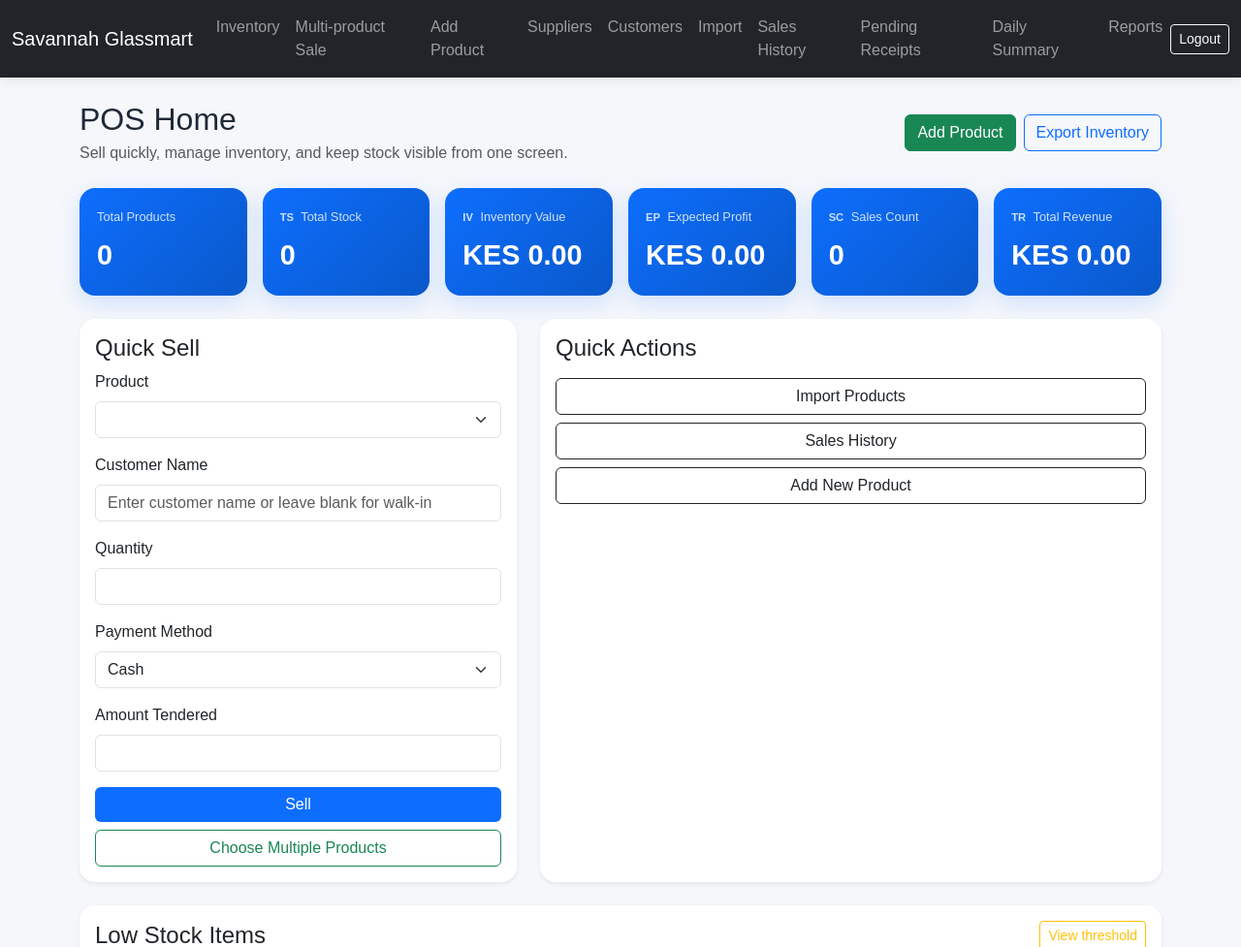
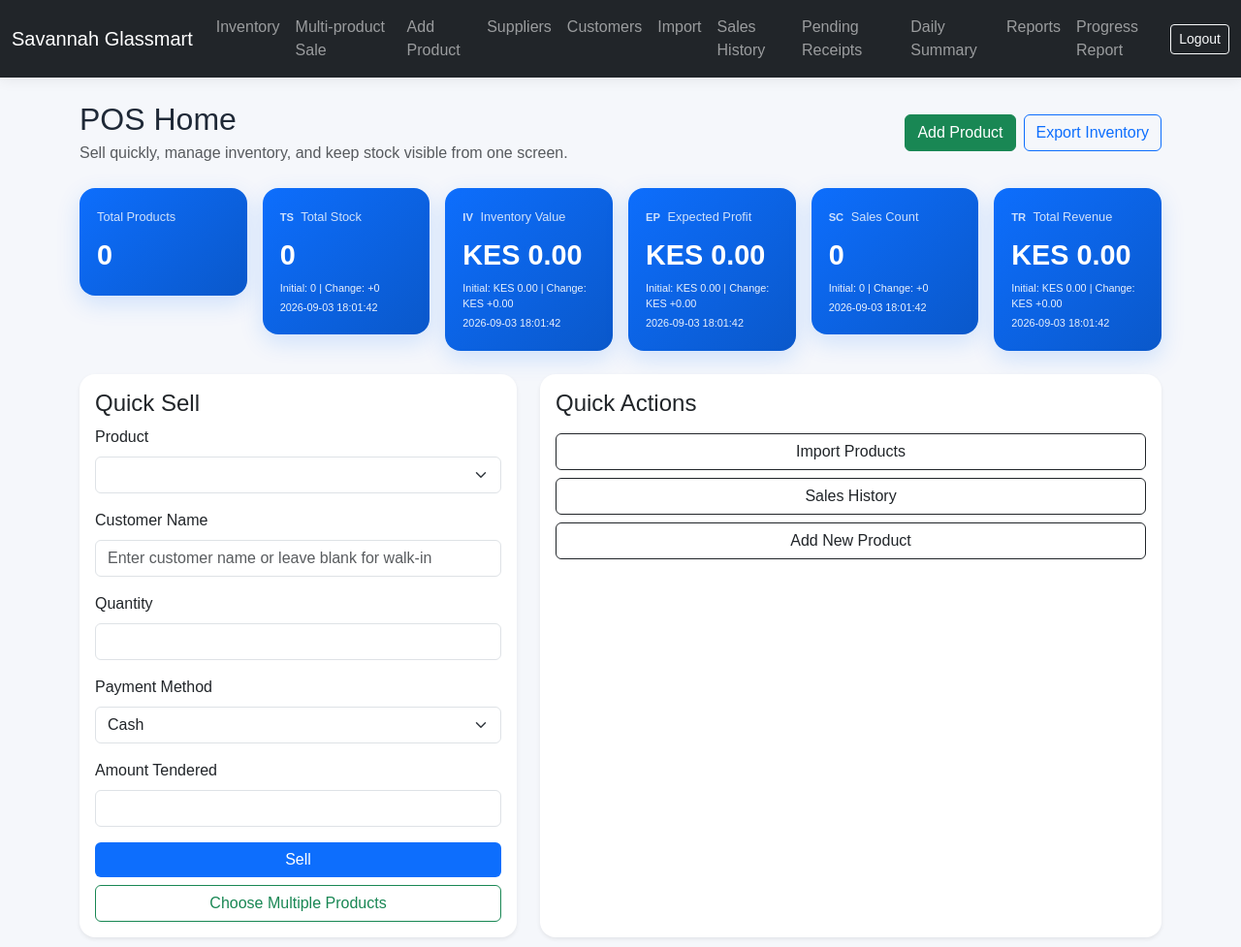
Before and after one commit to davidotieno13827-cell/SERVERNAHGLASSLTD, a Flask app: page / in a window 1280 px wide. Shown: the top 977 px of the page at 97% size. Run offline with Flask 3, Linux system fonts and the light colour scheme; a user stored in the database is signed in; data comes from the database, SQL or seed files in the repository; data that the repository does not hold is empty; some libraries are stand-ins or nearby versions.

Commit message:
Add KPI progress tracking

```diff
--- a/app.py
+++ b/app.py
@@ -306,6 +306,18 @@ class Sale(db.Model):
         return self.total_price - (self.cost_price * self.quantity)
 
 
+class MetricSnapshot(db.Model):
+    id = db.Column(db.Integer, primary_key=True)
+    captured_at = db.Column(db.DateTime, nullable=False, default=datetime.utcnow, index=True)
+    label = db.Column(db.String(30), nullable=False, default="Daily")
+    is_initial = db.Column(db.Boolean, nullable=False, default=False)
+    total_stock = db.Column(db.Integer, nullable=False, default=0)
+    inventory_value = db.Column(db.Float, nullable=False, default=0.0)
+    expected_profit = db.Column(db.Float, nullable=False, default=0.0)
+    sales_count = db.Column(db.Integer, nullable=False, default=0)
+    total_revenue = db.Column(db.Float, nullable=False, default=0.0)
+
+
 class LoginForm(FlaskForm):
     username = StringField("Username", validators=[DataRequired(), Length(min=3, max=50)])
     password = PasswordField("Password", validators=[DataRequired()])
@@ -413,7 +425,7 @@ def get_dashboard_stats():
         db.func.coalesce(db.func.sum(Sale.cost_price * Sale.quantity), 0)
     ).filter(Sale.status == "printed").scalar() or 0
     gross_profit = total_revenue - total_cost
-    return {
+    current = {
         "total_products": total_products,
         "total_stock": total_stock,
         "inventory_value": inventory_value,
@@ -423,6 +435,38 @@ def get_dashboard_stats():
         "total_cost": total_cost,
         "gross_profit": gross_profit,
     }
+    initial = MetricSnapshot.query.filter_by(is_initial=True).order_by(MetricSnapshot.captured_at.asc()).first()
+    previous = MetricSnapshot.query.order_by(MetricSnapshot.captured_at.desc()).first()
+    current["initial"] = initial
+    current["previous"] = previous
+    current["captured_at"] = previous.captured_at if previous else datetime.utcnow()
+    current["changes"] = {
+        "total_stock": total_stock - (initial.total_stock if initial else total_stock),
+        "inventory_value": inventory_value - (initial.inventory_value if initial else inventory_value),
+        "expected_profit": expected_profit - (initial.expected_profit if initial else expected_profit),
+        "sales_count": sales_count - (initial.sales_count if initial else sales_count),
+        "total_revenue": total_revenue - (initial.total_revenue if initial else total_revenue),
+    }
+    return current
+
+
+def capture_metric_snapshot(label="Daily", force=False):
+    stats = get_dashboard_stats()
+    latest = MetricSnapshot.query.order_by(MetricSnapshot.captured_at.desc()).first()
+    if not force and latest and latest.captured_at.date() == datetime.utcnow().date():
+        return latest
+    snapshot = MetricSnapshot(
+        label=label,
+        is_initial=not MetricSnapshot.query.filter_by(is_initial=True).first(),
+        total_stock=stats["total_stock"],
+        inventory_value=stats["inventory_value"],
+        expected_profit=stats["expected_profit"],
+        sales_count=stats["sales_count"],
+        total_revenue=stats["total_revenue"],
+    )
+    db.session.add(snapshot)
+    db.session.commit()
+    return snapshot
 
 
 def ensure_product_schema():
@@ -536,6 +580,7 @@ def setup_default_admin():
         ensure_user_schema()
         create_default_admin()
         backup_database()
+        capture_metric_snapshot()
 
 
 @app.route("/login", methods=["GET", "POST"])
@@ -842,6 +887,7 @@ def finalize_printed_sales(sales):
         sale.status = "printed"
         sale.receipt_printed = True
     db.session.commit()
+    capture_metric_snapshot(label="Sale completed", force=True)
 
 
 def validate_printable_sales(sales):
@@ -1032,6 +1078,14 @@ def reports():
         db.func.sum((Product.price - Product.buying_price) * Product.stock).label("potential_profit")
     ).group_by(Product.name).order_by(db.func.sum((Product.price - Product.buying_price) * Product.stock).desc()).limit(5).all()
     return render_template("reports.html", stats=stats, recent_sales=recent_sales, top_profit_products=top_profit_products)
+
+
+@app.route("/progress")
+@login_required
+def progress_report():
+    snapshots = MetricSnapshot.query.order_by(MetricSnapshot.captured_at.desc()).limit(100).all()
+    initial = MetricSnapshot.query.filter_by(is_initial=True).order_by(MetricSnapshot.captured_at.asc()).first()
+    return render_template("progress.html", snapshots=snapshots, initial=initial)
 
 
 @app.route("/suppliers", methods=["GET", "POST"])
--- a/static/style.css
+++ b/static/style.css
@@ -40,6 +40,13 @@ body {
 .stat-card strong {
     font-size: 1.8rem;
     margin-top: 8px;
+}
+
+.stat-card small {
+    display: block;
+    font-size: 0.68rem;
+    margin-top: 4px;
+    opacity: 0.9;
 }
 
 .low-stock-item {
--- a/templates/base.html
+++ b/templates/base.html
@@ -26,6 +26,7 @@
                     <li class="nav-item"><a class="nav-link" href="{{ url_for('pending_sales') }}">Pending Receipts</a></li>
                     <li class="nav-item"><a class="nav-link" href="{{ url_for('sales_summary') }}">Daily Summary</a></li>
                     <li class="nav-item"><a class="nav-link" href="{{ url_for('reports') }}">Reports</a></li>
+                    <li class="nav-item"><a class="nav-link" href="{{ url_for('progress_report') }}">Progress Report</a></li>
                 </ul>
                 {% if current_user.is_authenticated %}
                 <div class="d-flex align-items-center">
--- a/templates/home.html
+++ b/templates/home.html
@@ -15,11 +15,11 @@
 
 <div class="row g-3 mb-4">
     <div class="col-md-2"><div class="stat-card"><span>Total Products</span><strong>{{ stats.total_products }}</strong></div></div>
-    <div class="col-md-2"><div class="stat-card"><span><strong class="stat-code">TS</strong> Total Stock</span><strong>{{ stats.total_stock }}</strong></div></div>
-    <div class="col-md-2"><div class="stat-card"><span><strong class="stat-code">IV</strong> Inventory Value</span><strong>KES {{ '%.2f'|format(stats.inventory_value) }}</strong></div></div>
-    <div class="col-md-2"><div class="stat-card"><span><strong class="stat-code">EP</strong> Expected Profit</span><strong>KES {{ '%.2f'|format(stats.expected_profit) }}</strong></div></div>
-    <div class="col-md-2"><div class="stat-card"><span><strong class="stat-code">SC</strong> Sales Count</span><strong>{{ stats.sales_count }}</strong></div></div>
-    <div class="col-md-2"><div class="stat-card"><span><strong class="stat-code">TR</strong> Total Revenue</span><strong>KES {{ '%.2f'|format(stats.total_revenue) }}</strong></div></div>
+    <div class="col-md-2"><div class="stat-card"><span><strong class="stat-code">TS</strong> Total Stock</span><strong>{{ stats.total_stock }}</strong><small>Initial: {{ stats.initial.total_stock }} | Change: {{ '%+d'|format(stats.changes.total_stock) }}</small><small>{{ stats.captured_at|business_datetime }}</small></div></div>
+    <div class="col-md-2"><div class="stat-card"><span><strong class="stat-code">IV</strong> Inventory Value</span><strong>KES {{ '%.2f'|format(stats.inventory_value) }}</strong><small>Initial: KES {{ '%.2f'|format(stats.initial.inventory_value) }} | Change: KES {{ '%+.2f'|format(stats.changes.inventory_value) }}</small><small>{{ stats.captured_at|business_datetime }}</small></div></div>
+    <div class="col-md-2"><div class="stat-card"><span><strong class="stat-code">EP</strong> Expected Profit</span><strong>KES {{ '%.2f'|format(stats.expected_profit) }}</strong><small>Initial: KES {{ '%.2f'|format(stats.initial.expected_profit) }} | Change: KES {{ '%+.2f'|format(stats.changes.expected_profit) }}</small><small>{{ stats.captured_at|business_datetime }}</small></div></div>
+    <div class="col-md-2"><div class="stat-card"><span><strong class="stat-code">SC</strong> Sales Count</span><strong>{{ stats.sales_count }}</strong><small>Initial: {{ stats.initial.sales_count }} | Change: {{ '%+d'|format(stats.changes.sales_count) }}</small><small>{{ stats.captured_at|business_datetime }}</small></div></div>
+    <div class="col-md-2"><div class="stat-card"><span><strong class="stat-code">TR</strong> Total Revenue</span><strong>KES {{ '%.2f'|format(stats.total_revenue) }}</strong><small>Initial: KES {{ '%.2f'|format(stats.initial.total_revenue) }} | Change: KES {{ '%+.2f'|format(stats.changes.total_revenue) }}</small><small>{{ stats.captured_at|business_datetime }}</small></div></div>
 </div>
 
 <div class="row g-4 mb-4">
```
Also changed, not shown: templates/progress.html (added, +17 -0 lines), tests/test_business_features.py (+14 -1 lines), README.md.
